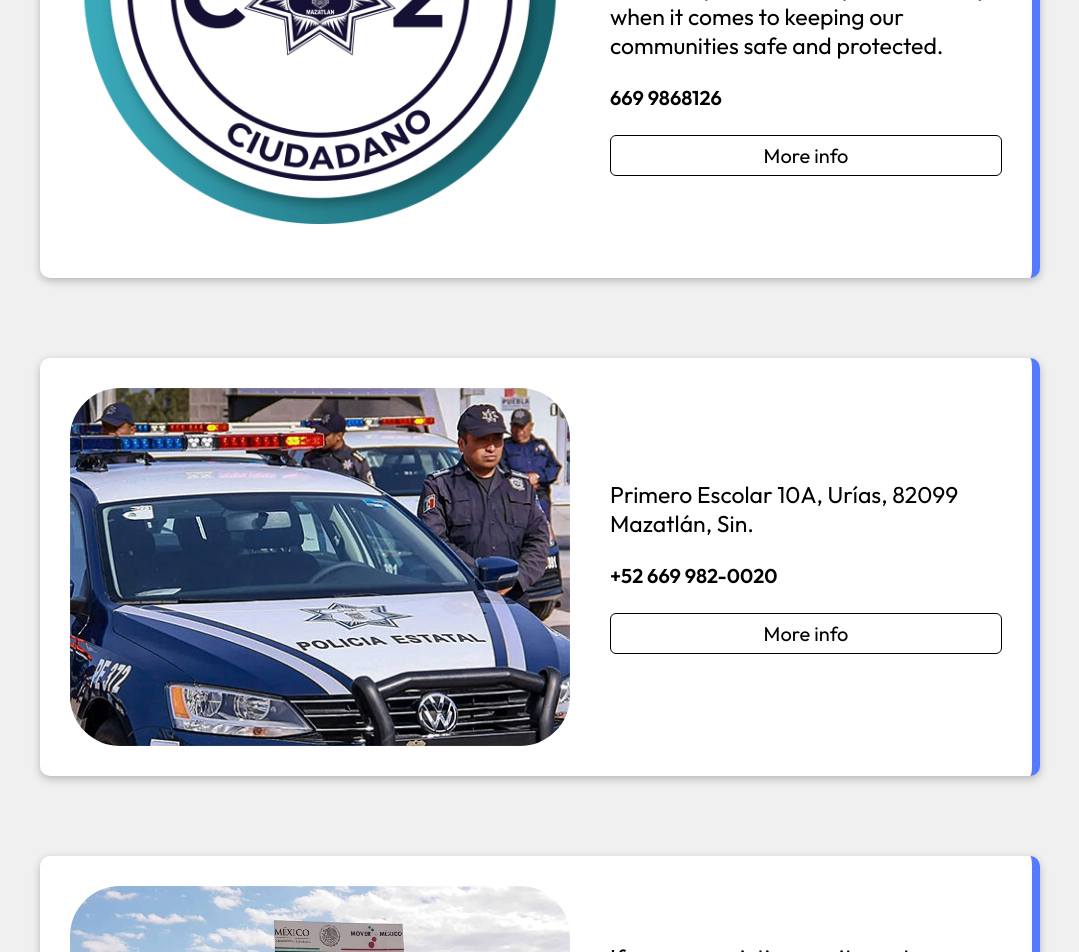
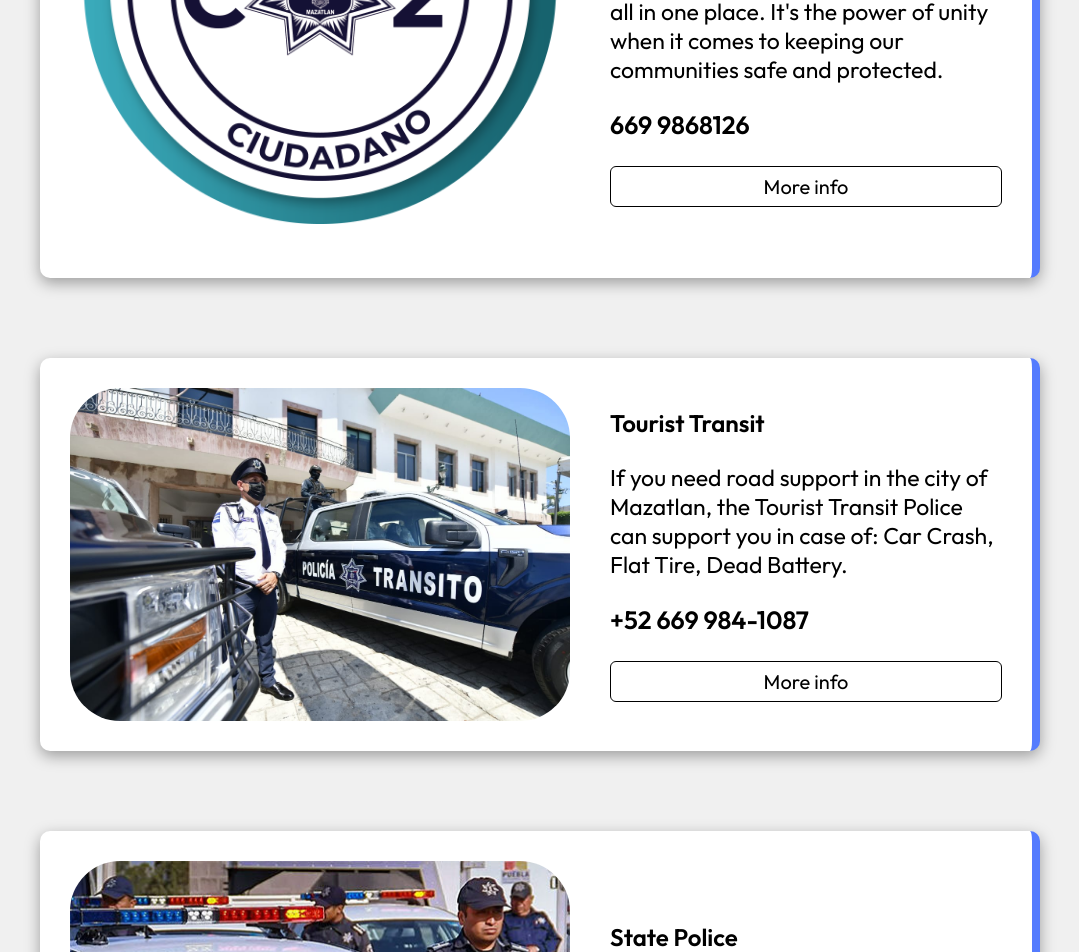
Before and after one commit to alanbirru/mazatlan-gateway, a React (Vite) app: page /mazatlan-gateway/emergency-numbers in a window 1280 px wide. Shown: the part 820-1772 px from the top of the page, without its empty margins (100-1179 px from the left). Built offline with nearby package versions, Linux system fonts and the light colour scheme.

Commit message:
adding all services

```diff
--- a/src/Inicio/Navbar.jsx
+++ b/src/Inicio/Navbar.jsx
@@ -11,7 +11,7 @@ const Navbar = () => {
   const [scrolling, setScrolling] = useState(false);
 
   const closeMenu = () => {
-    return hamburgerOpen(false);
+    return setHamburgerOpen(false);
   };
 
   const navItems = [
@@ -42,13 +42,13 @@ const Navbar = () => {
   return (
     <nav className={`nav-component ${scrolling ? "colored" : "transparent"}`}>
       <Link to="/mazatlan-gateway/">
-        <img className="logo-navbar" src={logo} alt="" />
+        <img className="logo-navbar" src={logo} alt="" onClick={closeMenu} />
       </Link>
       <ul className={`nav-item-container ${hamburgerOpen ? "show" : "hidden"}`}>
         {navItems.map((navItem, index) => {
           return (
-            <Link to={`mazatlan-gateway/${navItem.id}`} onClick={closeMenu}>
-              <li key={index} className="nav-item">
+            <Link to={`mazatlan-gateway/${navItem.id}`}>
+              <li key={index} className="nav-item" onClick={closeMenu}>
                 {navItem.name}
               </li>
             </Link>
--- a/src/Sections/EmergencyNumbers.jsx
+++ b/src/Sections/EmergencyNumbers.jsx
@@ -6,31 +6,48 @@ import policiaEstatal from "../assets/emergency-num-img/policia-estatal.jpg";
 import policiaFederal from "../assets/emergency-num-img/policia-federal.jpg";
 import cruzRoja from "../assets/emergency-num-img/cruz-roja.jpg";
 import angelesVerdes from "../assets/emergency-num-img/angeles-verdes.jpg";
+import policiaTransito from "../assets/emergency-num-img/policia-transito.jpg";
 
 const EmergencyNumbers = () => {
   const emergencyCards = [
     {
+      title: "991 Emergency",
       img: logo911,
       information:
         "Mazatlán has your back! Our 9-1-1 Emergency Call Attention Service is here to handle all your medical, security, civil protection, and public services emergencies",
       number: "911",
       button: "More info",
+      link: "#",
     },
     {
+      title: "Contacting Citizen",
       img: contactoCiudadano,
       information:
         "Contacting Citizen is the ultimate communication hub for all the superheroes of public safety and emergency response! Connect with Public Security, Civil Protection, Fire Station, Red Cross, and Federal Police all in one place. It's the power of unity when it comes to keeping our communities safe and protected.",
       number: "669 9868126",
       button: "More info",
+      link: "https://adip.cdmx.gob.mx/centros/contacto-cuidadano/padrones",
     },
     {
+      title: "Tourist Transit",
+      img: policiaTransito,
+      information:
+        "If you need road support in the city of Mazatlan, the Tourist Transit Police can support you in case of: Car Crash, Flat Tire, Dead Battery.",
+      number: "+52 669 984-1087",
+      button: "More info",
+      link: "http://wvw.mazatlan.gob.mx/directorio/ayuntamiento/direccion-secretaria-de-seguridad-publica",
+    },
+    {
+      title: "State Police",
       img: policiaEstatal,
       information: "Primero Escolar 10A, Urías, 82099 Mazatlán, Sin.",
       number: "+52 669 982-0020",
       button: "More info",
+      link: "https://www.sspsinaloa.gob.mx/",
     },
 
     {
+      title: "Federal Police",
       img: policiaFederal,
       information:
         "If you are a victim or witness to a kidnapping or extortion in any of its modalities, you can make your complaint 24 hours a day, 365 days a year free of charge.",
@@ -43,31 +60,40 @@ const EmergencyNumbers = () => {
       information: "AV. Gral. Ignacio Zaragoza.",
       number: "Phone: 088 or 11036000",
       button: "More info",
+      link: "https://www.cruzrojamexicana.org.mx/",
     },
 
     {
-      img: cruzRoja,
-      information: "AV. Gral. Ignacio Zaragoza.",
-      number: "Phone: 088 or 11036000",
+      title: "tourism secretary",
+      img: angelesVerdes,
+      information:
+        "Mechanical assistance and emergency radio communication. Assistance in case of accidents.",
+      number: "669 982 8740, 669 983 8875",
       button: "More info",
+      link: "https://www.gob.mx/sectur/angelesverdes",
     },
   ];
 
   return (
     <section id="emergency-numbers">
+      <div>
         <div className="card-emergency-container">
           {emergencyCards.map((card) => {
             return (
               <article className="card-emergency-numbers">
                 <img src={card.img} alt="card" />
                 <div className="text-emergency">
+                  <h2>{card.title}</h2>
                   <p>{card.information}</p>
                   <span>{card.number}</span>
+                  <a href={card.link} target="_blank">
                     <button>{card.button}</button>
+                  </a>
                 </div>
               </article>
             );
           })}
+        </div>
       </div>
     </section>
   );
--- a/src/Sections/PrincipalPage.jsx
+++ b/src/Sections/PrincipalPage.jsx
@@ -1,7 +1,6 @@
 import Hero from "../Inicio/Hero";
 import SectionVideo from "../Inicio/SectionVideo";
 import Carousel from "../Inicio/Carousel";
-
 const PrincipalPage = () => {
   return (
     <div>
--- a/src/css/emergency-numbers.css
+++ b/src/css/emergency-numbers.css
@@ -1,6 +1,5 @@
 :root {
   --primary-color: rgb(84, 123, 254);
-  --box-shadow-light: rgba(0, 0, 0, 0.24) 0px 3px 8px;
   --box-shadow-dark: rgba(0, 0, 0, 0.35) 0px 5px 15px;
 }
 
@@ -29,11 +28,6 @@
   justify-content: start;
   border-right: 8px solid var(--primary-color);
   transition: 0.2s ease-in-out;
-  box-shadow: var(--box-shadow-light);
-}
-
-.card-emergency-numbers:hover {
-  transform: scale(1.05);
   box-shadow: var(--box-shadow-dark);
 }
 
@@ -45,7 +39,7 @@
 
 .text-emergency span {
   font-weight: bold;
-  font-size: 20px;
+  font-size: 25px;
 }
 
 .text-emergency button {
@@ -56,6 +50,7 @@
   border-radius: 6px;
   cursor: pointer;
   transition: 0.2s ease-in-out;
+  width: 100%;
 }
 
 .text-emergency button:hover {
```
Also changed, not shown: src/assets/emergency-num-img/policia-transito.jpg (added). Lines whose indentation alone changed are shown as unchanged.
